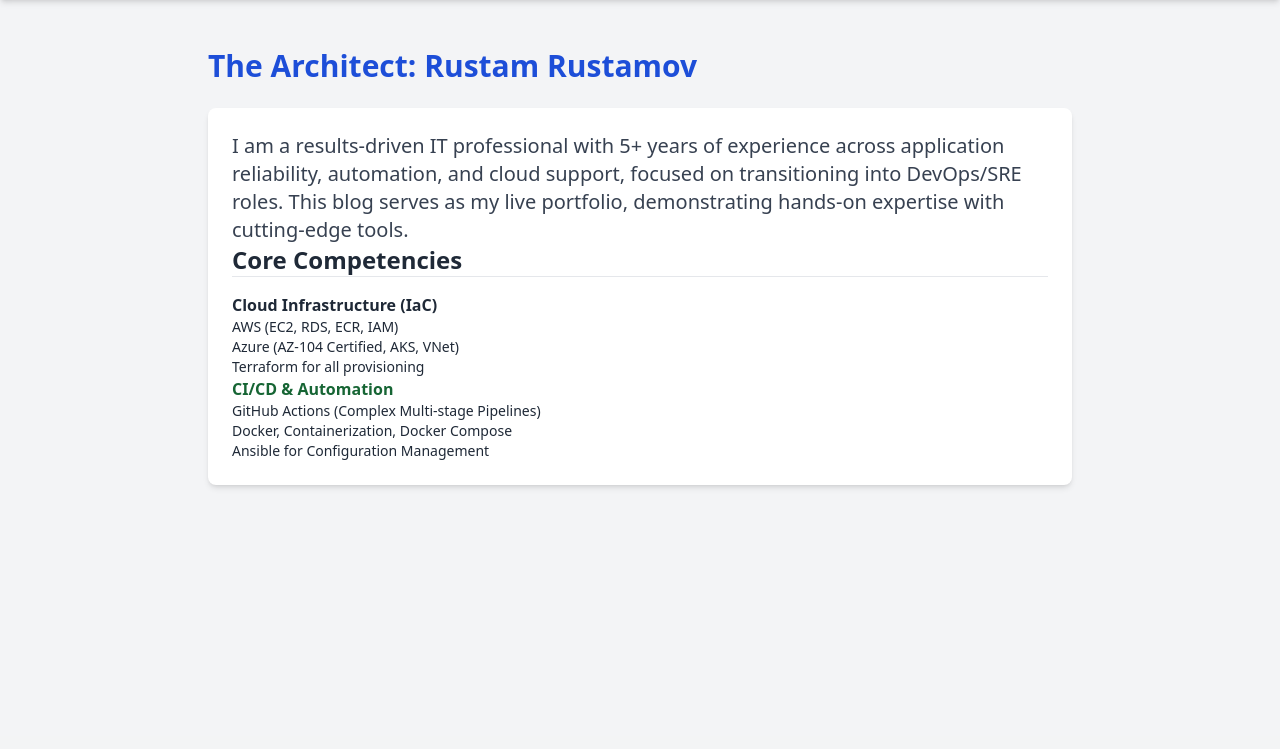
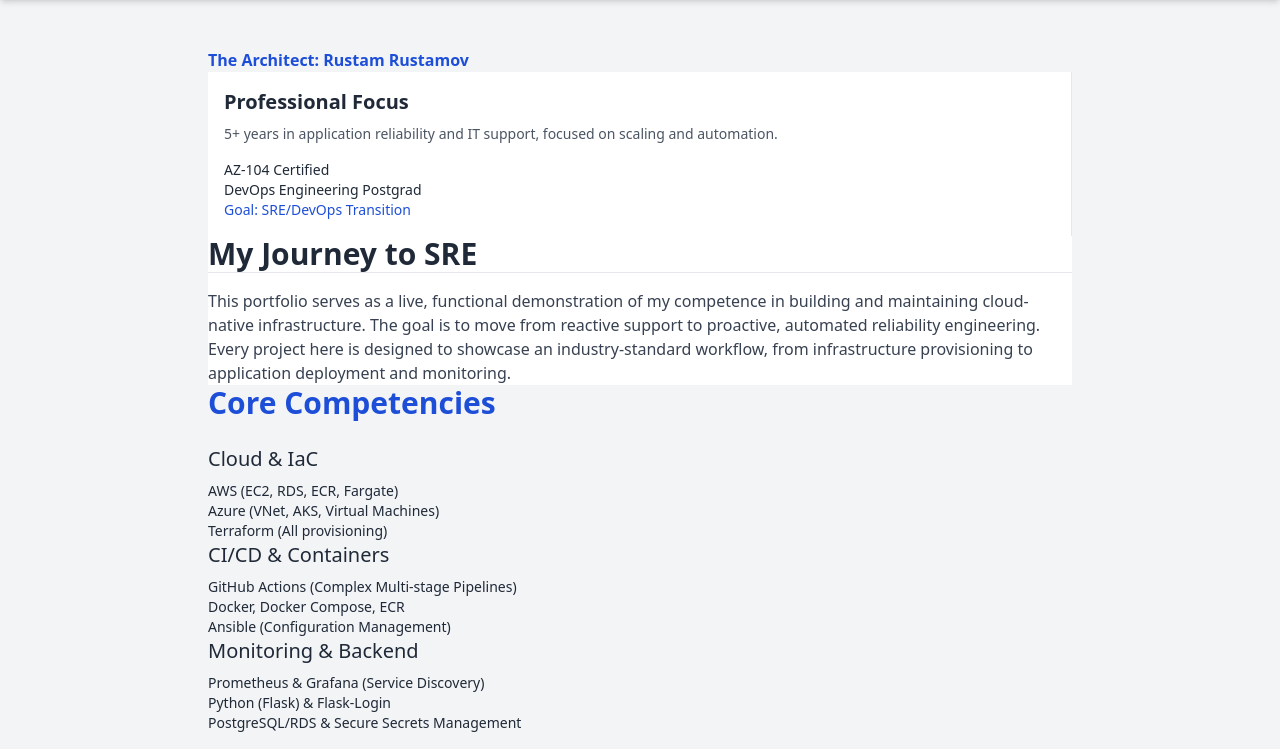
Before and after one commit to rustamrustamv/pro-blog-aws, a Flask app: page /about in a window 1280 px wide. Shown: the part 64-813 px from the top of the page. Before the commit the page ends 552 px from the top, so only its background shows below. Run offline with Flask 3, Linux system fonts and the light colour scheme.

Commit message:
improving about and resource page

```diff
--- a/client/templates/about.html
+++ b/client/templates/about.html
@@ -1,29 +1,53 @@
 {% extends 'base.html' %}
 {% block content %}
-<h1 class="text-3xl font-bold mb-6 text-blue-700">The Architect: Rustam Rustamov</h1>
-<div class="bg-white p-6 rounded-lg shadow-md space-y-6">
-    <p class="text-xl font-medium text-gray-700">
-        I am a results-driven IT professional with 5+ years of experience across application reliability, automation, and cloud support, focused on transitioning into DevOps/SRE roles. This blog serves as my live portfolio, demonstrating hands-on expertise with cutting-edge tools.
-    </p>
+<h1 class="text-4xl font-bold mb-8 text-blue-700">The Architect: Rustam Rustamov</h1>
 
-    <h2 class="text-2xl font-semibold border-b pb-2 mb-4">Core Competencies</h2>
-    <div class="grid grid-cols-2 gap-4">
-        <div class="bg-blue-50 p-3 rounded-lg">
-            <p class="font-bold text-lg text-blue-800">Cloud Infrastructure (IaC)</p>
-            <ul class="list-disc list-inside text-sm">
-                <li>AWS (EC2, RDS, ECR, IAM)</li>
-                <li>Azure (AZ-104 Certified, AKS, VNet)</li>
-                <li>Terraform for all provisioning</li>
-            </ul>
+<div class="bg-white p-8 rounded-xl shadow-2xl">
+    <div class="flex flex-col md:flex-row items-start md:space-x-8">
+        <div class="w-full md:w-1/3 p-4 bg-gray-50 border-r border-gray-200">
+            <h2 class="text-xl font-semibold mb-2">Professional Focus</h2>
+            <p class="text-sm text-gray-600 mb-4">5+ years in application reliability and IT support, focused on scaling and automation.</p>
+            <div class="space-y-1">
+                <p class="text-sm font-medium text-green-700"><i class="fas fa-check-circle mr-2"></i> AZ-104 Certified</p>
+                <p class="text-sm font-medium text-green-700"><i class="fas fa-check-circle mr-2"></i> DevOps Engineering Postgrad</p>
+                <p class="text-sm font-medium text-blue-700">Goal: SRE/DevOps Transition</p>
+            </div>
         </div>
-        <div class="bg-green-50 p-3 rounded-lg">
-            <p class="font-bold text-lg text-green-800">CI/CD & Automation</p>
-            <ul class="list-disc list-inside text-sm">
-                <li>GitHub Actions (Complex Multi-stage Pipelines)</li>
-                <li>Docker, Containerization, Docker Compose</li>
-                <li>Ansible for Configuration Management</li>
-            </ul>
+
+        <div class="w-full md:w-2/3 pt-4">
+            <h2 class="text-3xl font-semibold mb-4 border-b pb-2">My Journey to SRE</h2>
+            <p class="text-gray-700 leading-relaxed">
+                This portfolio serves as a live, functional demonstration of my competence in building and maintaining cloud-native infrastructure. The goal is to move from reactive support to proactive, automated reliability engineering. Every project here is designed to showcase an industry-standard workflow, from infrastructure provisioning to application deployment and monitoring.
+            </p>
         </div>
     </div>
 </div>
+
+<h2 class="text-3xl font-bold mt-12 mb-6 text-blue-700">Core Competencies</h2>
+<div class="grid grid-cols-1 md:grid-cols-3 gap-6">
+    <div class="bg-blue-100 p-5 rounded-lg shadow-inner">
+        <p class="font-extrabold text-xl text-blue-900">Cloud & IaC</p>
+        <ul class="list-disc list-inside text-sm mt-2 space-y-1">
+            <li>AWS (EC2, RDS, ECR, Fargate)</li>
+            <li>Azure (VNet, AKS, Virtual Machines)</li>
+            <li>Terraform (All provisioning)</li>
+        </ul>
+    </div>
+    <div class="bg-green-100 p-5 rounded-lg shadow-inner">
+        <p class="font-extrabold text-xl text-green-900">CI/CD & Containers</p>
+        <ul class="list-disc list-inside text-sm mt-2 space-y-1">
+            <li>GitHub Actions (Complex Multi-stage Pipelines)</li>
+            <li>Docker, Docker Compose, ECR</li>
+            <li>Ansible (Configuration Management)</li>
+        </ul>
+    </div>
+    <div class="bg-yellow-100 p-5 rounded-lg shadow-inner">
+        <p class="font-extrabold text-xl text-yellow-900">Monitoring & Backend</p>
+        <ul class="list-disc list-inside text-sm mt-2 space-y-1">
+            <li>Prometheus & Grafana (Service Discovery)</li>
+            <li>Python (Flask) & Flask-Login</li>
+            <li>PostgreSQL/RDS & Secure Secrets Management</li>
+        </ul>
+    </div>
+</div>
 {% endblock %}
```
Also changed, not shown: client/templates/resources.html (+32 -19 lines).
